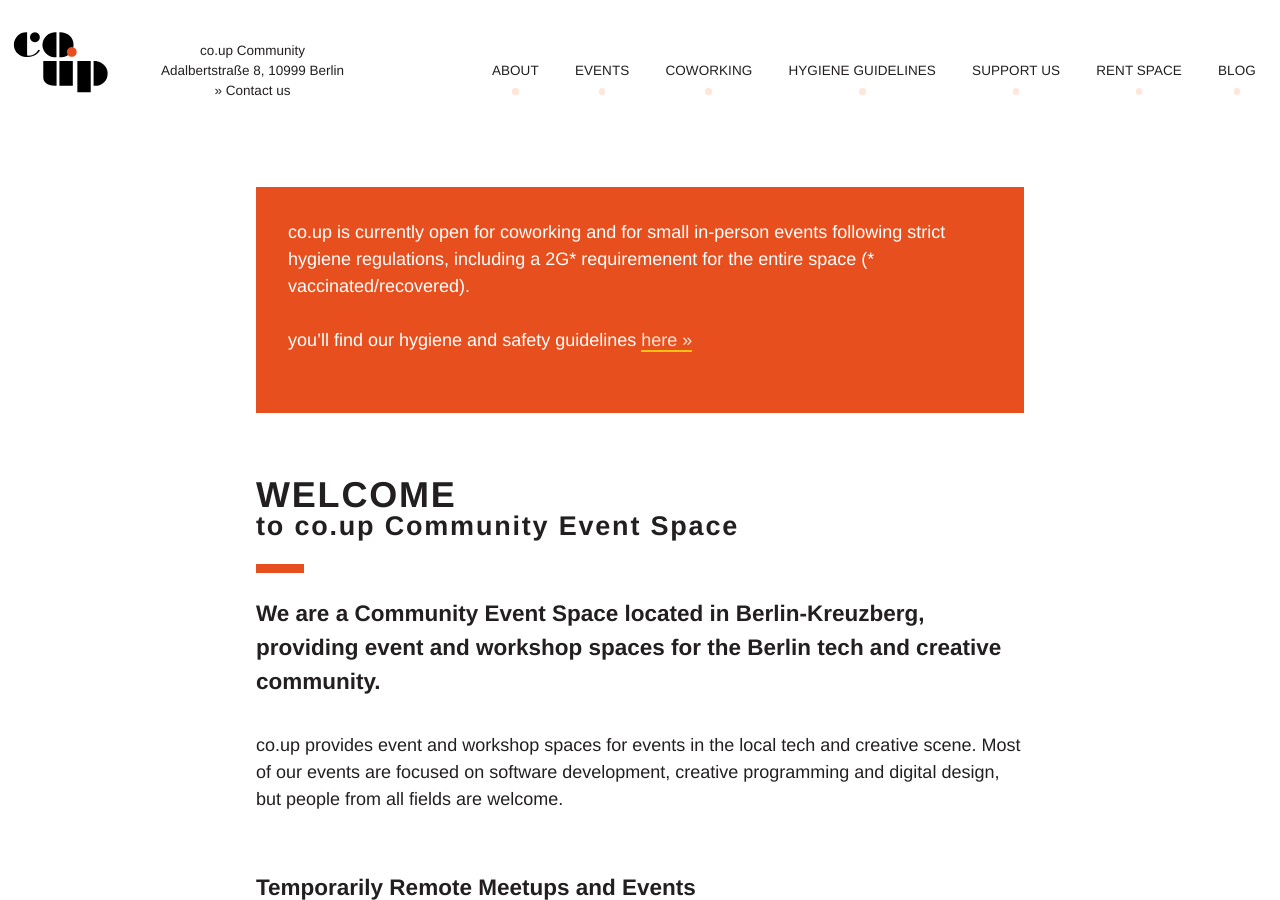
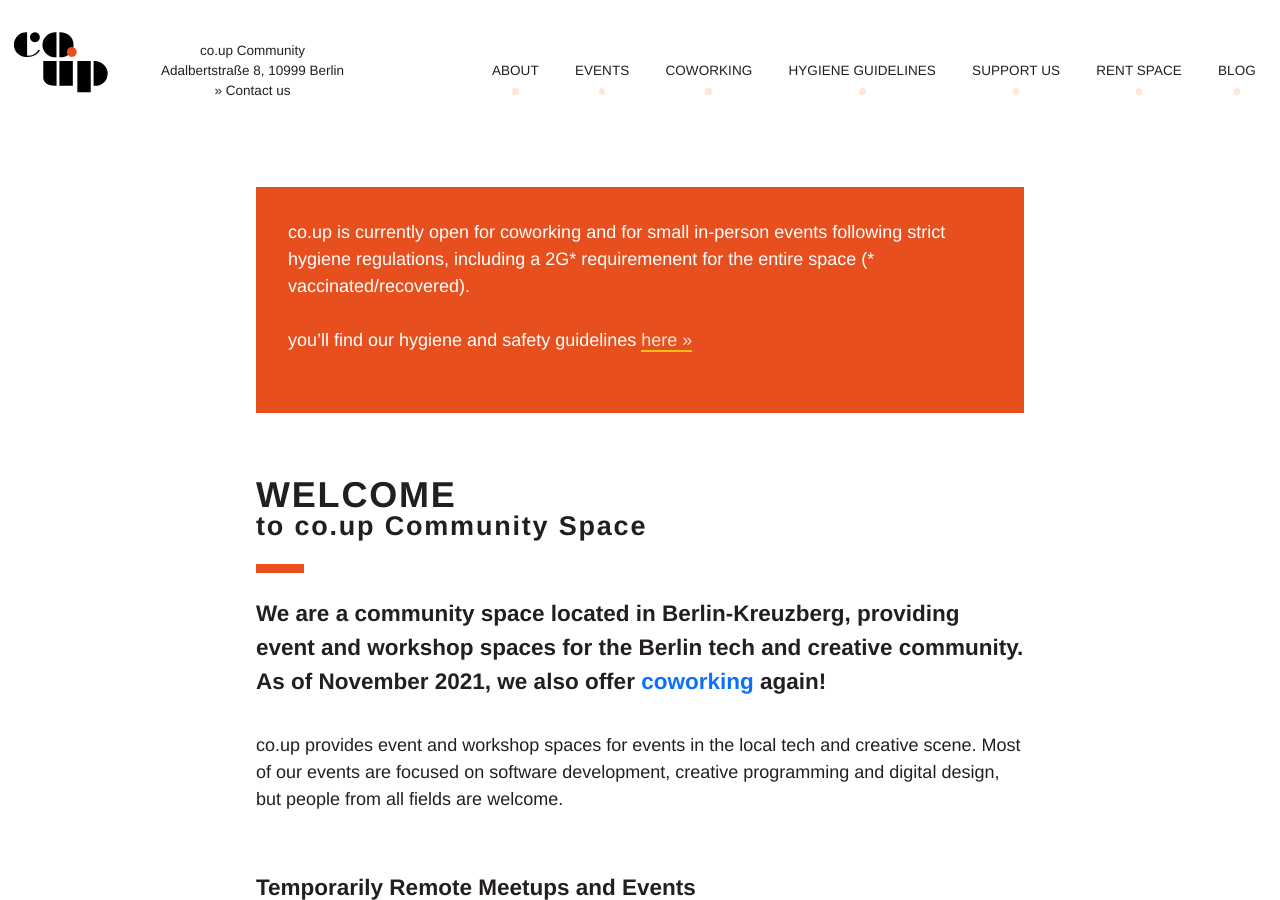
Before and after one commit to co-up/co-up.de, a Jekyll site: the page built from index.html, in a window 1280 px wide and 900 px high. Built offline with Jekyll 4.4.1, drawn with Linux system fonts in a browser that asks for light colours.

Commit message:
updated text to include coworking

```diff
--- a/index.html
+++ b/index.html
@@ -12,11 +12,11 @@
 </div>
 
 <h1>
-  Welcome <span>to co.up Community Event Space</span>
+  Welcome <span>to co.up Community Space</span>
 </h1>
 
 <p class="teaser">
-  We are a Community Event Space located in Berlin-Kreuzberg, providing event and workshop spaces for the Berlin tech and creative community.
+  We are a community space located in Berlin-Kreuzberg, providing event and workshop spaces for the Berlin tech and creative community. As of November 2021, we also offer <a href="/coworking">coworking</a> again!
 </p>
 
 <section class="support-section">
```
